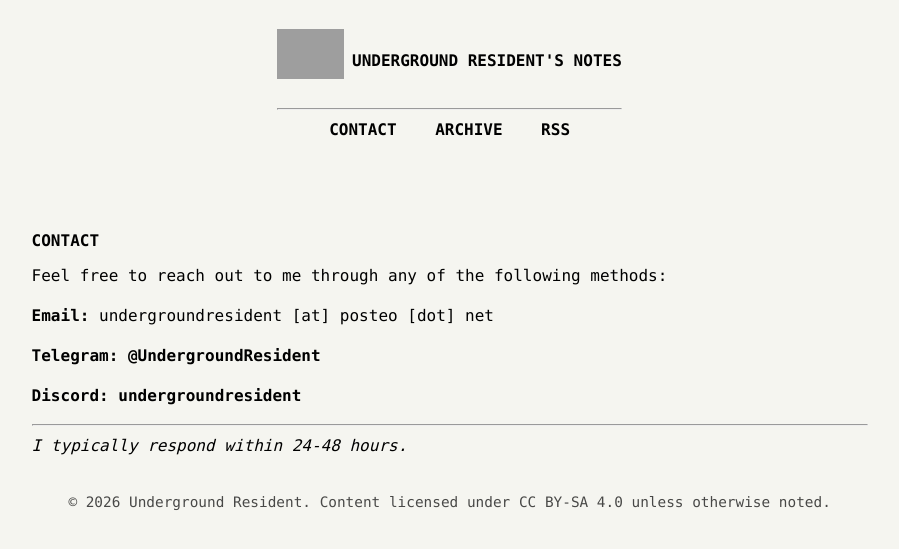
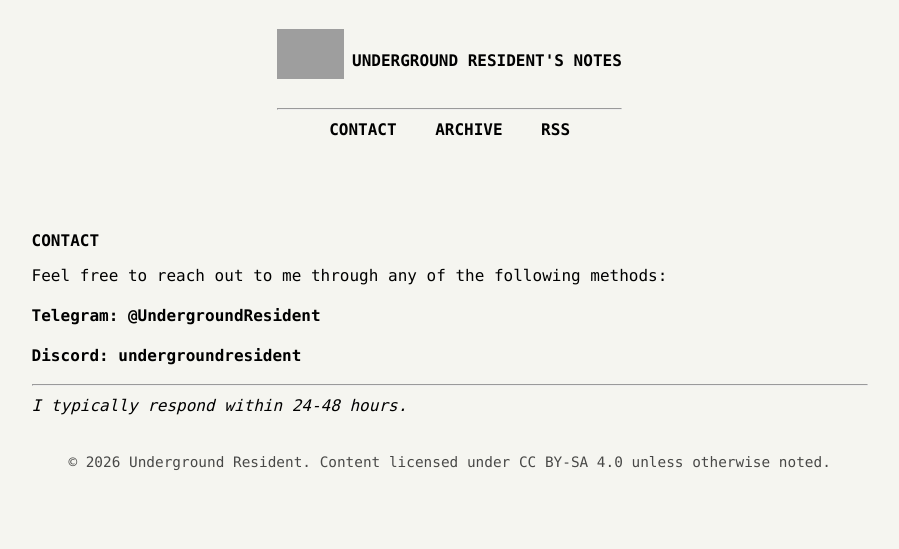
Before and after one commit to undergroundresident/undergroundresident.github.io, a Jekyll site: the page built from contact.markdown, in a window 1280 px wide. Shown: the top 549 px of the page, without its empty margins (184-1083 px from the left). Built offline with Jekyll 4.4.1, drawn with Linux system fonts in a browser that asks for light colours; grey boxes are pictures that could not be loaded.

Commit message:
more tweaking

```diff
--- a/contact.markdown
+++ b/contact.markdown
@@ -8,7 +8,6 @@ permalink: /contact/
 
 Feel free to reach out to me through any of the following methods:
 
-**Email:** undergroundresident [at] posteo [dot] net
 
 **Telegram:** [@UndergroundResident](https://t.me/UndergroundResident)
 
```
